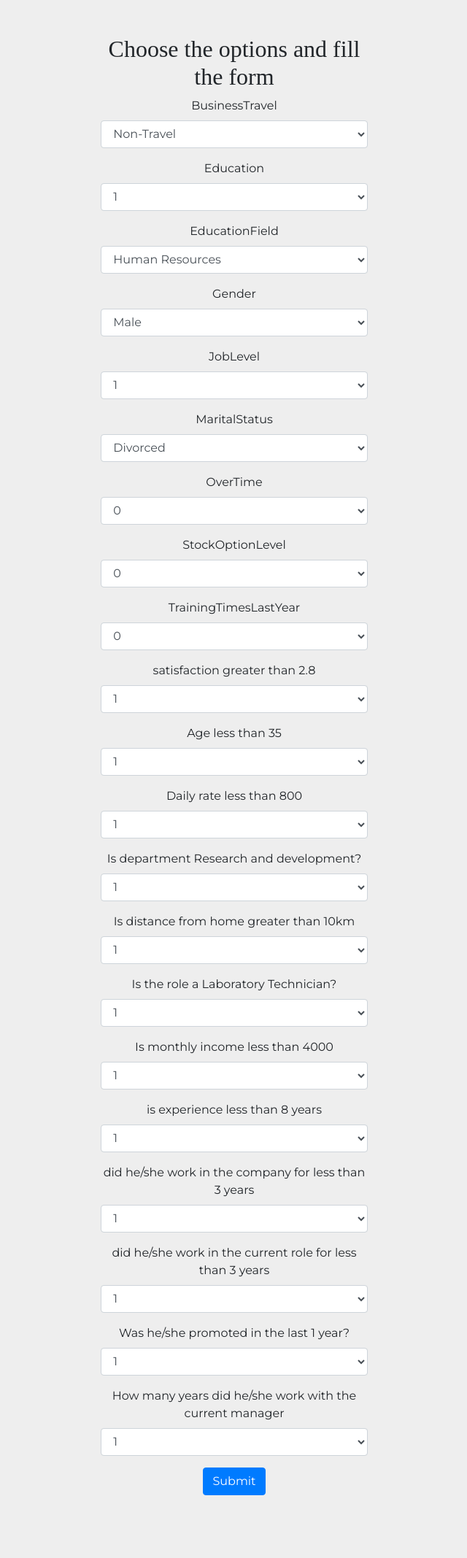
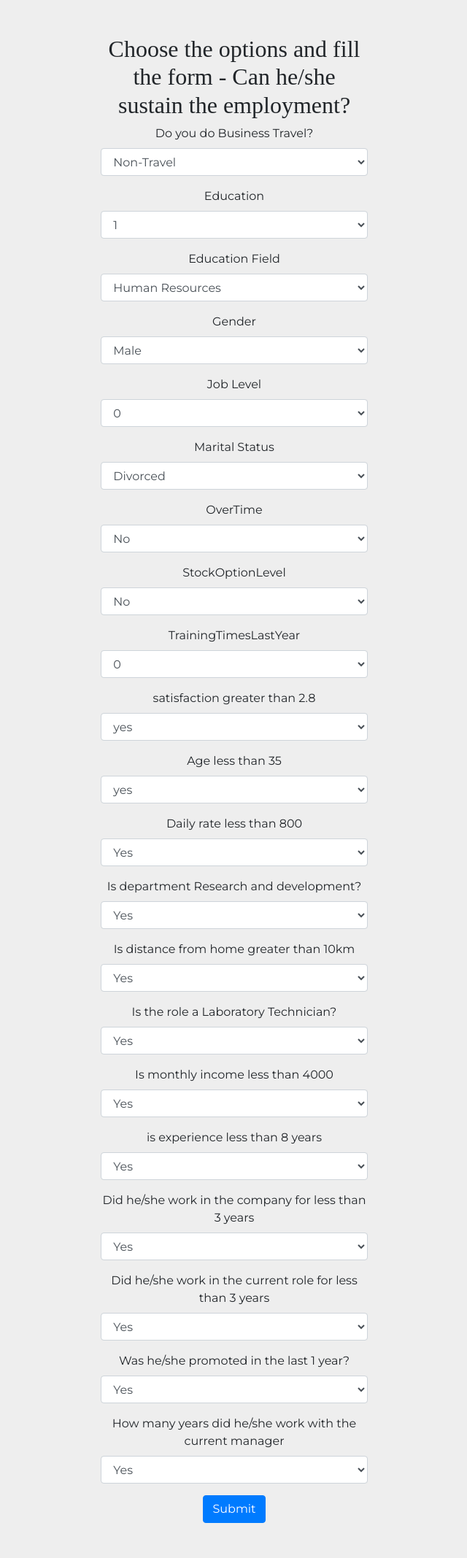
Before and after one commit to Tejaswikoya/MWebsite, a Flask app: page /student/form4 in a window 1280 px wide. Shown: the whole page at 73% size, without its empty margins (319-959 px from the left). Before the commit the page ends 2049 px from the top, so only its background shows below. Run offline with Flask 3, Linux system fonts and the light colour scheme; parts of the project's set-up code (start-up, migrations or seed data) failed here and were passed over; some libraries are stand-ins or nearby versions.

Commit message:
New changes

```diff
--- a/app.py
+++ b/app.py
@@ -31,7 +31,7 @@ def loginStudent():
       if(x):
          global currentUser
          currentUser=x['email']
-         return render_template('student.html',name=request.form['email'])
+         return render_template('student.html',email=x['email'],name=(str(x['first_name']+" "+str(x['last_name']))),college=x['college'])
       else:
          return render_template('login1.html')
    else:
@@ -49,10 +49,13 @@ def signupStudent():
          "email":request.form['email'],
          "password":request.form['psw'],
          "gender":request.form['gender'],
-         "college":request.form['college']
+         "college":request.form['college'],
+         "first_name":request.form['first_name'],
+         "last_name":request.form['last_name']
       }
       coll=db['students']
       coll.insert_one(newUser)
+      currentUser=request.form['email']
       return render_template('student.html',name=request.form['email'])
    else:
         return render_template('signup.html')
@@ -62,10 +65,14 @@ def loginAdmin():
    if request.method == 'POST':
       coll=db['students']
       res=coll.find()
-      emails=[]
+      data=[]
       for temp in res:
-         emails.append(temp['email'])
-      return render_template('adminPage.html',emails=emails)
+         tempData=[]
+         tempData.append(temp['email'])
+         tempData.append(temp['college'])
+         tempData.append(str(temp['first_name'])+str(temp['last_name']))
+         data.append(tempData)
+      return render_template('adminPage.html',data=data)
    else:
         return render_template('login2.html')
 
@@ -153,6 +160,7 @@ def form4():
       update={"$set":{"form4":str(pred)}}
       coll=db['students']
       coll.update_one(query,update)
+      print(request.form)
       return render_template('submission.html')
    else:
       return render_template('form4.html')
--- a/templates/adminPage.html
+++ b/templates/adminPage.html
@@ -23,14 +23,18 @@
             <thead>
                 <tr>
                     <th scope="col">#</th>
+                    <th scope="col">Name</th>
+                    <th scope="col">College</th>
                     <th scope="col">Email</th>
                     <th scope="col">Link</th>
                 </tr>
             </thead>
-            {% for email in emails %}
+            {% for email,college,name in data %}
             <tbody>
                 <tr>
                     <th scope="row">{{ loop.index }}</th>
+                    <td>{{ name }}</td>
+                    <td>{{ college }}</td>
                     <td>{{ email }}</td>
                     <td>
                         <a class="btn btn-outline-light" href="/admin?email={{email}}">View</a><br>
--- a/templates/form4.html
+++ b/templates/form4.html
@@ -38,10 +38,10 @@
                     <div class="card-body p-md-5">
                         <div class="row justify-content-center">
                             <div class="col-md-10 col-lg-6 col-xl-5 order-2 order-lg-1">
-                                <h2>Choose the options and fill the form</h2>
+                                <h2>Choose the options and fill the form - Can he/she sustain the employment?</h2>
                                 <form method="post">
                                     <div class="form-group">
-                                        <label for="BusinessTravel">BusinessTravel</label>
+                                        <label for="BusinessTravel">Do you do Business Travel?</label>
                                         <select class="form-control" id="exampleFormControlSelect1"
                                             name="BusinessTravel">
                                             <option>Non-Travel</option>
@@ -62,7 +62,7 @@
                                     </div>
 
                                     <div class="form-group">
-                                        <label for="EducationField">EducationField</label>
+                                        <label for="EducationField">Education Field</label>
                                         <select class="form-control" id="exampleFormControlSelect1"
                                             name="EducationField">
                                             <option>Human Resources</option>
@@ -83,8 +83,9 @@
                                     </div>
 
                                     <div class="form-group">
-                                        <label for="JobLevel">JobLevel</label>
+                                        <label for="JobLevel">Job Level</label>
                                         <select class="form-control" id="exampleFormControlSelect1" name="JobLevel">
+                                            <option>0</option>
                                             <option>1</option>
                                             <option>2</option>
                                             <option>3</option>
@@ -93,7 +94,7 @@
 
 
                                     <div class="form-group">
-                                        <label for="MaritalStatus">MaritalStatus</label>
+                                        <label for="MaritalStatus">Marital Status</label>
                                         <select class="form-control" id="exampleFormControlSelect1"
                                             name="MaritalStatus">
                                             <option>Divorced</option>
@@ -105,8 +106,8 @@
                                     <div class="form-group">
                                         <label for="OverTime">OverTime</label>
                                         <select class="form-control" id="exampleFormControlSelect1" name="OverTime">
-                                            <option>0</option>
-                                            <option>1</option>
+                                            <option value=0>No</option>
+                                            <option value=1>Yes</option>
                                         </select>
                                     </div>
 
@@ -114,8 +115,8 @@
                                         <label for="StockOptionLevel">StockOptionLevel</label>
                                         <select class="form-control" id="exampleFormControlSelect1"
                                             name="StockOptionLevel">
-                                            <option>0</option>
-                                            <option>1</option>
+                                            <option value=0>No</option>
+                                            <option value=1>Yes</option>
                                         </select>
                                     </div>
 
@@ -138,16 +139,16 @@
                                         <label for="Total_Satisfaction_bool">satisfaction greater than 2.8</label>
                                         <select class="form-control" id="exampleFormControlSelect1"
                                             name="Total_Satisfaction_bool">
-                                            <option>1</option>
-                                            <option>0</option>
+                                            <option value=1>yes</option>
+                                            <option value=0>no</option>
                                         </select>
                                     </div>
 
                                     <div class="form-group">
                                         <label for="Age_bool">Age less than 35</label>
                                         <select class="form-control" id="exampleFormControlSelect1" name="Age_bool">
-                                            <option>1</option>
-                                            <option>0</option>
+                                            <option value=1>yes</option>
+                                            <option value=0>No</option>
                                         </select>
                                     </div>
 
@@ -156,8 +157,8 @@
                                         <label for="DailyRate_bool">Daily rate less than 800</label>
                                         <select class="form-control" id="exampleFormControlSelect1"
                                             name="DailyRate_bool">
-                                            <option>1</option>
-                                            <option>0</option>
+                                            <option value=1>Yes</option>
+                                            <option value=0>No</option>
                                         </select>
                                     </div>
 
@@ -165,8 +166,8 @@
                                         <label for="Department_bool">Is department Research and development?</label>
                                         <select class="form-control" id="exampleFormControlSelect1"
                                             name="Department_bool">
-                                            <option>1</option>
-                                            <option>0</option>
+                                            <option value=1>Yes</option>
+                                            <option value=0>No</option>
                                         </select>
                                     </div>
 
@@ -175,16 +176,16 @@
                                             10km</label>
                                         <select class="form-control" id="exampleFormControlSelect1"
                                             name="DistanceFromHome_bool">
-                                            <option>1</option>
-                                            <option>0</option>
+                                            <option value=1>Yes</option>
+                                            <option value=0>No</option>
                                         </select>
                                     </div>
 
                                     <div class="form-group">
                                         <label for="JobRole_bool">Is the role a Laboratory Technician?</label>
                                         <select class="form-control" id="exampleFormControlSelect1" name="JobRole_bool">
-                                            <option>1</option>
-                                            <option>0</option>
+                                            <option value=1>Yes</option>
+                                            <option value=0>No</option>
                                         </select>
                                     </div>
 
@@ -192,8 +193,8 @@
                                         <label for="MonthlyIncome_bool">Is monthly income less than 4000</label>
                                         <select class="form-control" id="exampleFormControlSelect1"
                                             name="MonthlyIncome_bool">
-                                            <option>1</option>
-                                            <option>0</option>
+                                            <option value=1>Yes</option>
+                                            <option value=0>No</option>
                                         </select>
                                     </div>
 
@@ -201,28 +202,28 @@
                                         <label for="TotalWorkingYears_bool">is experience less than 8 years</label>
                                         <select class="form-control" id="exampleFormControlSelect1"
                                             name="TotalWorkingYears_bool">
-                                            <option>1</option>
-                                            <option>0</option>
+                                            <option value=1>Yes</option>
+                                            <option value=0>No</option>
                                         </select>
                                     </div>
 
                                     <div class="form-group">
-                                        <label for="YearsAtCompany_bool">did he/she work in the company for less than 3
+                                        <label for="YearsAtCompany_bool">Did he/she work in the company for less than 3
                                             years</label>
                                         <select class="form-control" id="exampleFormControlSelect1"
                                             name="YearsAtCompany_bool">
-                                            <option>1</option>
-                                            <option>0</option>
+                                            <option value=1>Yes</option>
+                                            <option value=0>No</option>
                                         </select>
                                     </div>
 
                                     <div class="form-group">
-                                        <label for="YearsInCurrentRole_bool">did he/she work in the current role for
+                                        <label for="YearsInCurrentRole_bool">Did he/she work in the current role for
                                             less than 3 years</label>
                                         <select class="form-control" id="exampleFormControlSelect1"
                                             name="YearsInCurrentRole_bool">
-                                            <option>1</option>
-                                            <option>0</option>
+                                            <option value=1>Yes</option>
+                                            <option value=0>No</option>
                                         </select>
                                     </div>
 
@@ -231,8 +232,8 @@
                                             year?</label>
                                         <select class="form-control" id="exampleFormControlSelect1"
                                             name="YearsSinceLastPromotion_bool">
-                                            <option>1</option>
-                                            <option>0</option>
+                                            <option value=1>Yes</option>
+                                            <option value=0>No</option>
                                         </select>
                                     </div>
 
@@ -241,8 +242,8 @@
                                             current manager</label>
                                         <select class="form-control" id="exampleFormControlSelect1"
                                             name="YearsWithCurrManager_bool">
-                                            <option>1</option>
-                                            <option>0</option>
+                                            <option value=1>Yes</option>
+                                            <option value=0>No</option>
                                         </select>
                                     </div>
 
--- a/templates/signup.html
+++ b/templates/signup.html
@@ -107,6 +107,12 @@
                       <label for="email"><b>Email</b></label>
                       <input type="text" placeholder="Enter Email" name="email" id="email" required>
 
+                      <label for="first_name"><b>First Name</b></label>
+                      <input type="text" placeholder="Enter First Name" name="first_name" id="first_name" required>
+
+                      <label for="last_name"><b>Last Name</b></label>
+                      <input type="text" placeholder="Enter Last Name" name="last_name" id="last_name" required>
+
                       <label for="psw"><b>Password</b></label>
                       <input type="password" placeholder="Enter Password" name="psw" id="psw" required>
 
--- a/templates/usersPage.html
+++ b/templates/usersPage.html
@@ -63,9 +63,9 @@
 
             <div class="col">Will he/she will be able to sustain the employment?</div>
             <div class="col">
-                {% if f4 in ["0", "0.0"] %}
+                {% if "0" in f4 %}
                 No
-                {% elif f4 in ["1", "1.0"] %}
+                {% elif "1" in f4 %}
                 Yes
                 {% else %}
                 {{ f4 }}
```
Also changed, not shown: templates/form1.html (+7 -6 lines), templates/form2.html (+7 -7 lines), templates/form3.html (+12 -12 lines), templates/index.html (+7 -7 lines), templates/student.html (+12 -0 lines).
